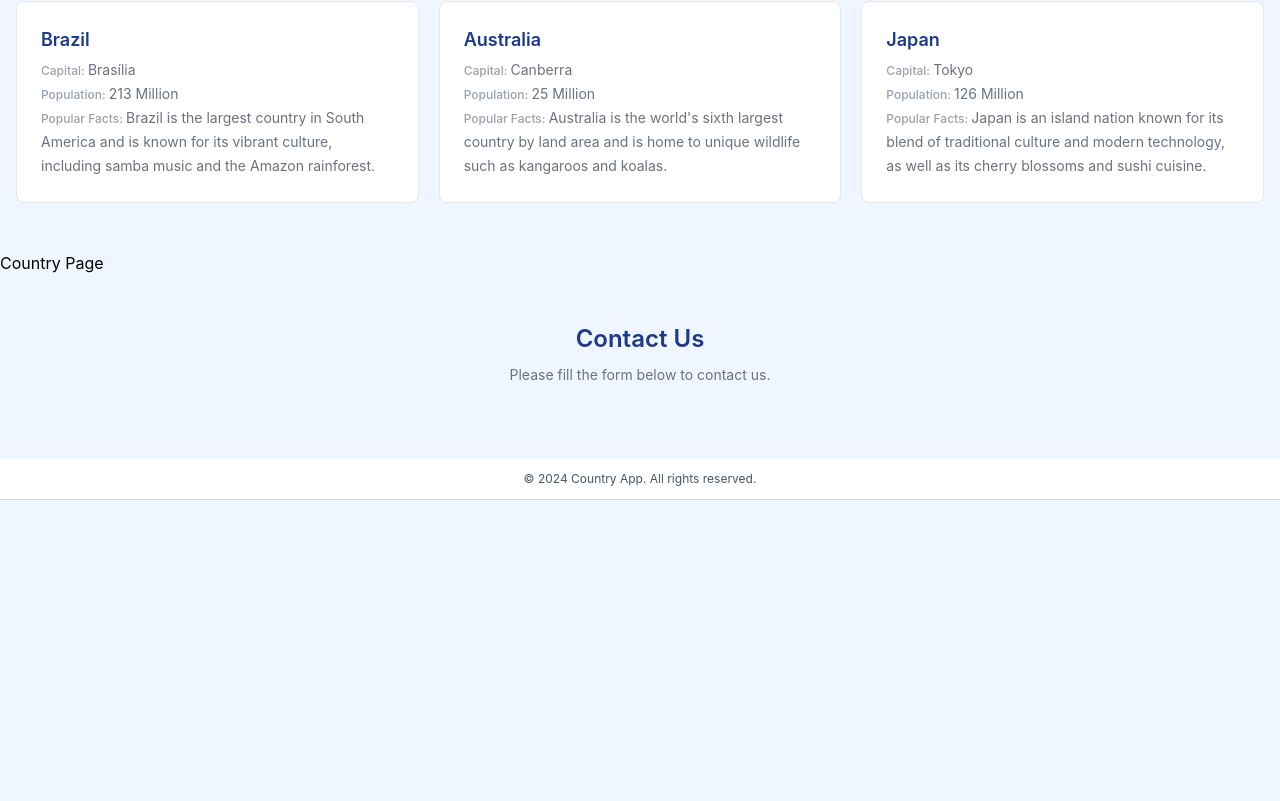
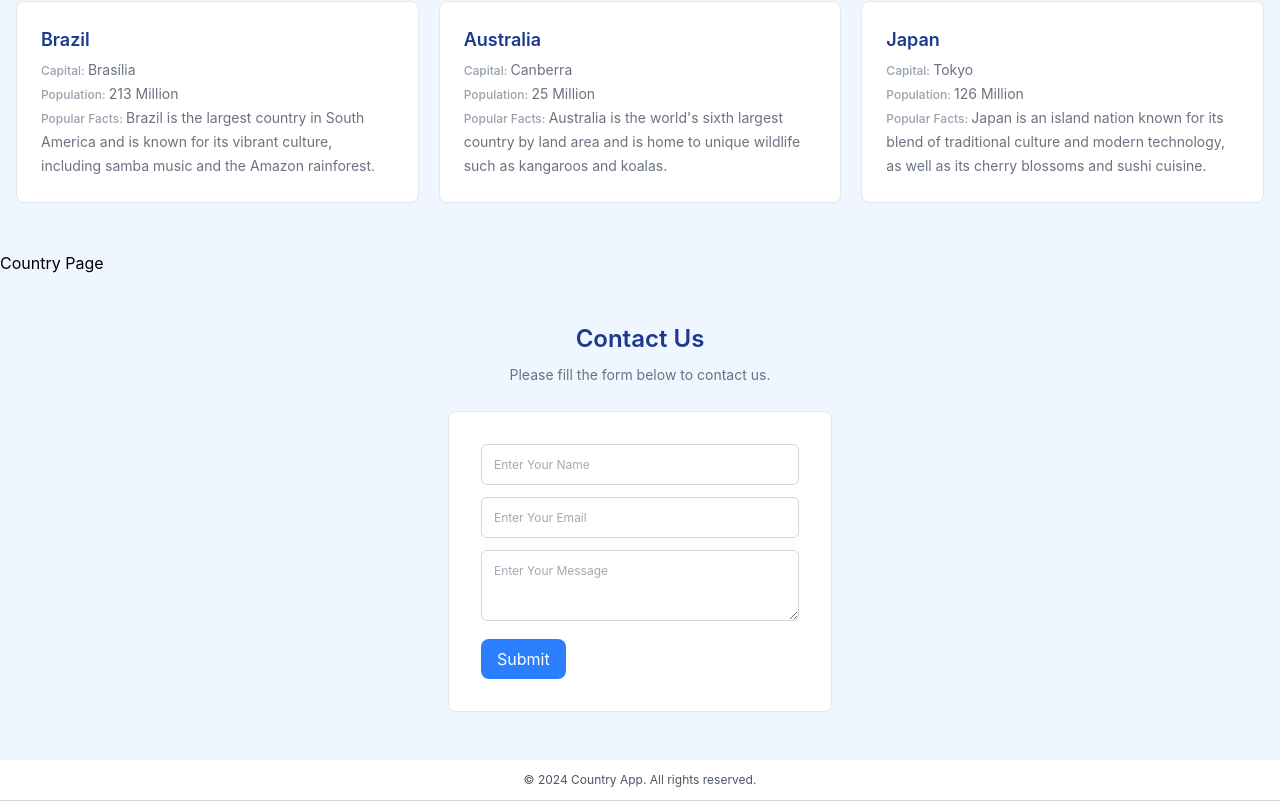
Before and after one commit to pshivamm/Country-app, a React (Vite) app: page / in a window 1280 px wide. Shown: the part 846-1647 px from the top of the page. Before the commit the page ends 1346 px from the top, so only its background shows below. Built offline with nearby package versions, Linux system fonts and the light colour scheme.

Commit message:
contact form  created

```diff
--- a/src/pages/Contact.jsx
+++ b/src/pages/Contact.jsx
@@ -1,4 +1,11 @@
 export const Contact = () => {
+    const handleFormSubmit = (formData) => {
+        // console.log(formData.entries());
+        const formInputData = Object.fromEntries(formData.entries());
+        console.log(formInputData);
+    }
+
+
     return (
         <section className="hero py-10 md:py-12 px-4">
             <div className="container mx-auto">
@@ -8,6 +15,43 @@ export const Contact = () => {
                 <p className="text-sm text-center leading-sm md:leading-6 text-gray-500 mb-6">
                     Please fill the form below to contact us.
                 </p>
+
+                <div className="max-w-96 mx-auto  bg-white border border-gray-200 rounded-lg p-8">
+                    <form action={handleFormSubmit}>
+                        <input
+                            type="text"
+                            className="mb-3 border border-gray-300 rounded-md w-full px-3 py-3 text-xs text-gray-600 leading-tight focus:outline-red-600"
+                            placeholder="Enter Your Name"
+                            name="username"
+                            autoComplete="false"
+                            required
+                        />
+                        <input
+                            type="email"
+                            className="mb-3 border border-gray-300 rounded-md w-full px-3 py-3 text-xs text-gray-600 leading-tight focus:outline-red-600"
+                            placeholder="Enter Your Email"
+                            name="email"
+                            autoComplete="false"
+                            required
+                        />
+                        <textarea
+                            type="email"
+                            className="border border-gray-300 rounded-md w-full px-3 py-3 text-xs text-gray-600 leading-tight focus:outline-red-600"
+                            rows="3"
+                            placeholder="Enter Your Message"
+                            name="message"
+                            autoComplete="false"
+                            required
+                        ></textarea>
+
+                        <button
+                            className='flex items-center justify-center text-sm md:text-base px-4 py-2 mt-3 rounded-lg bg-blue-500 text-white hover:bg-blue-700 transition duration-600 ease-in-out'
+                            type="submit"
+                            value="send">
+                            Submit
+                        </button>
+                    </form>
+                </div>
             </div>
         </section>
     );
```
